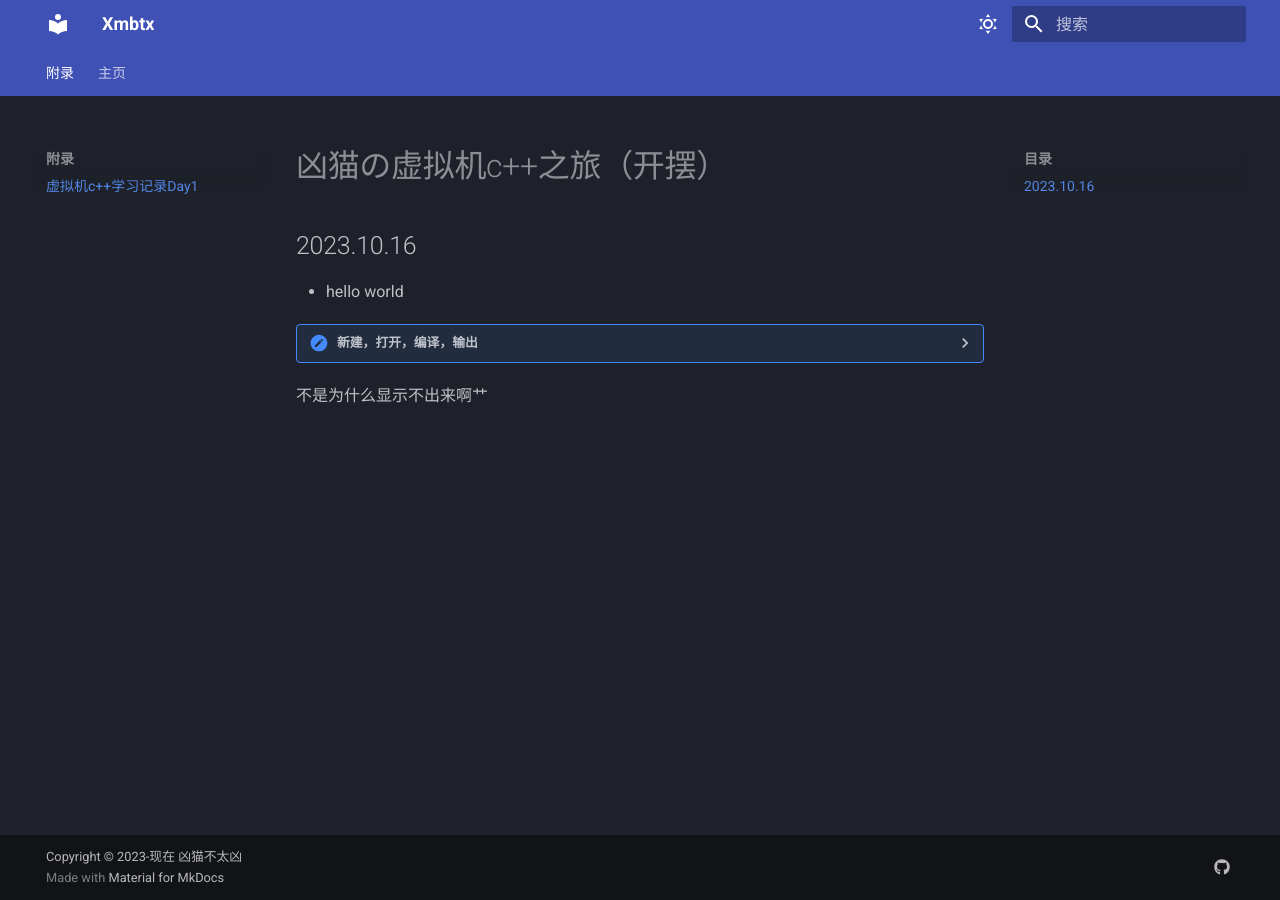
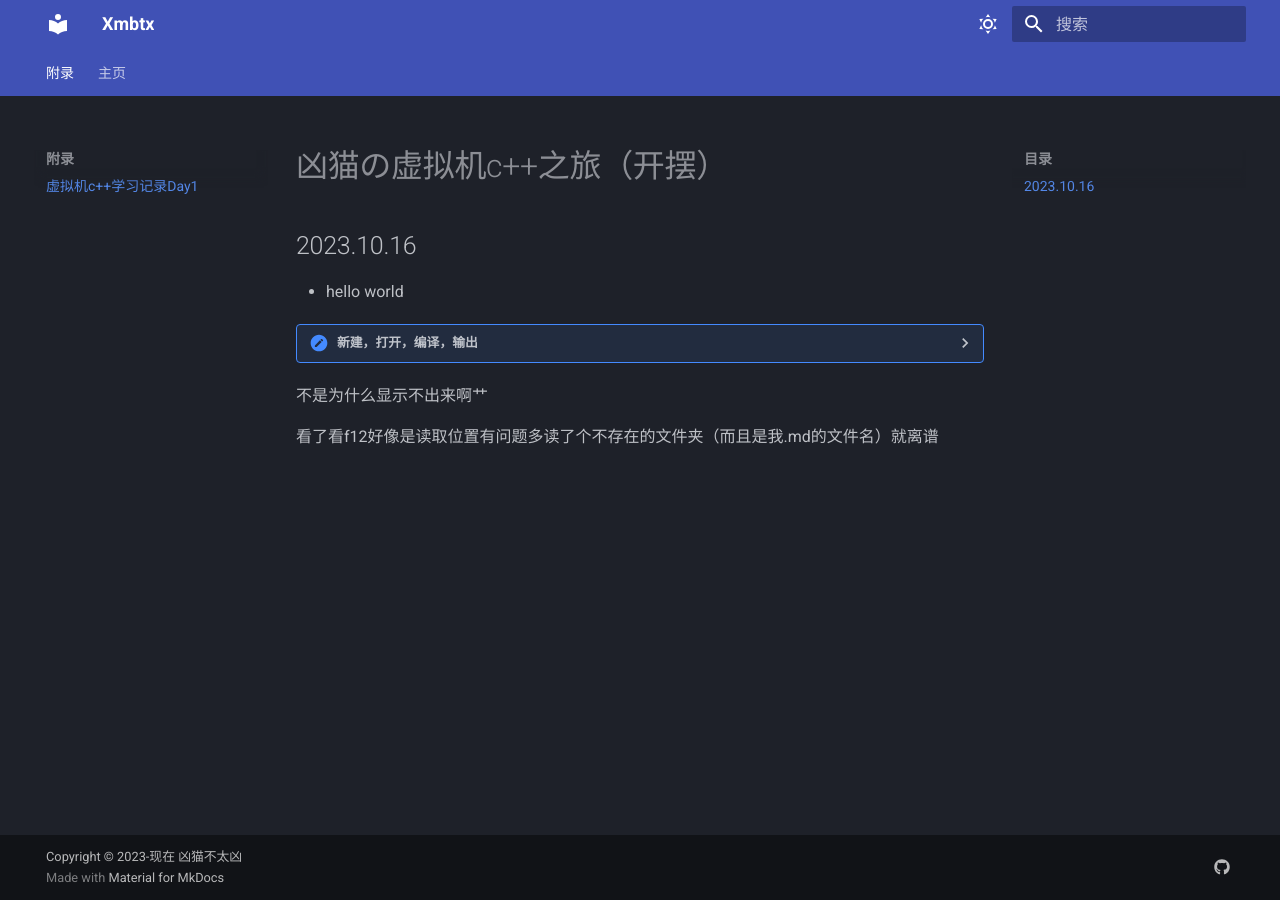
Before and after one commit to Xmbtx/xmbtx-blog, an MkDocs documentation site: the page built from docs/123/456.md, in a window 1280 px wide. Built offline with MkDocs 1.6.1 and Material for MkDocs 9.7.7, drawn with Linux system fonts in a browser that asks for light colours.

Commit message:
2023-10-17_01:27:22 update

```diff
--- a/docs/123/456.md
+++ b/docs/123/456.md
@@ -7,8 +7,10 @@
   <details>
       <summary>新建，打开，编译，输出</summary>
       <p>
-          <img src="123/111.png"/>
+          <img src="111.png"/>
       </p>
   </details>
 
   不是为什么显示不出来啊艹
+
+  看了看f12好像是读取位置有问题多读了个不存在的文件夹（而且是我.md的文件名）就离谱
```
